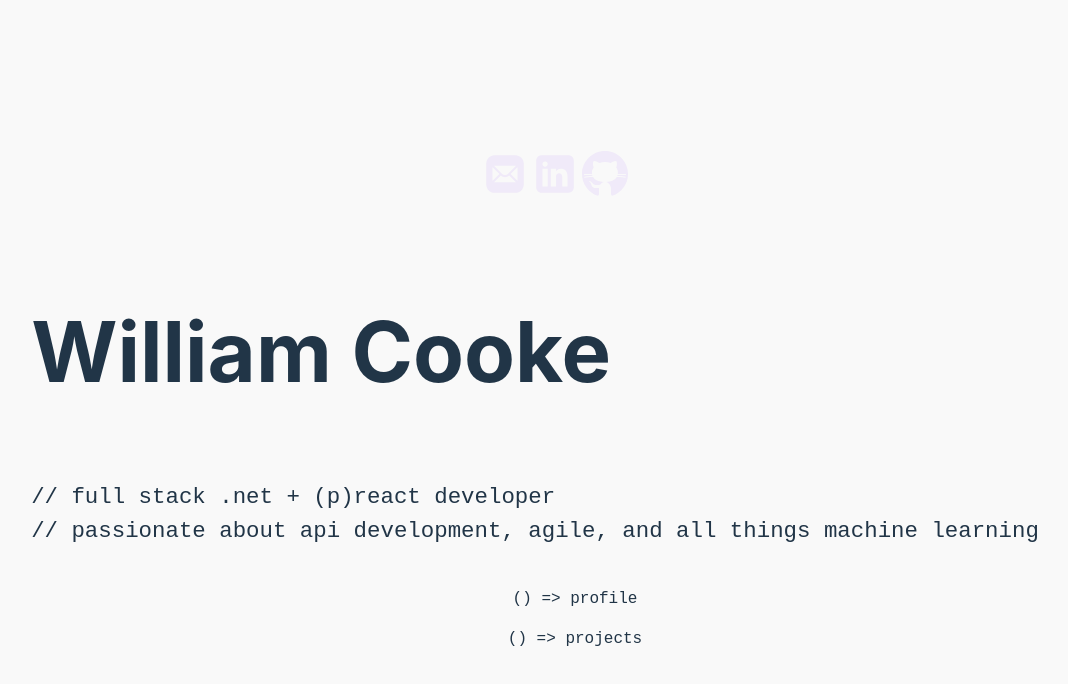
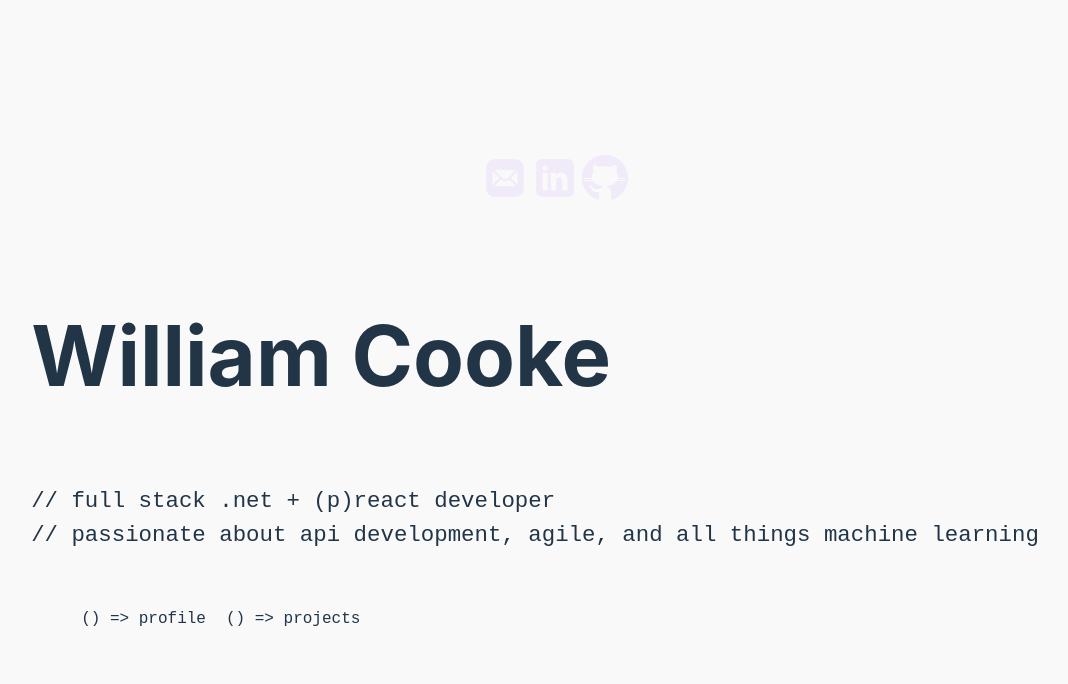
Before and after one commit to WillC33/Portfolio, a Preact app: page / in a window 1280 px wide. Shown: the top 684 px of the page, without its empty margins (105-1173 px from the left). Built offline with nearby package versions, Linux system fonts and the light colour scheme; a web font is replaced by a local one.

Commit message:
changes to navbar display

```diff
--- a/src/components/NavMenu/NavMenu.jsx
+++ b/src/components/NavMenu/NavMenu.jsx
@@ -22,6 +22,9 @@ export const NavMenu = () => {
                 {location !== 'projects' && <li className={styles.listItem}>
                     <p name="projects" onClick={(e) => handleClick(e)} className="with-highlight">() => projects</p>
                 </li>}
+                {/*location !== 'blog' && <li className={styles.listItem}>
+                    <p name="blog" onClick={(e) => handleClick(e)} className="with-highlight">() => blog</p>
+                </li>*/}
             </ul>
         </menu>
     )
--- a/src/components/NavMenu/NavMenu.module.css
+++ b/src/components/NavMenu/NavMenu.module.css
@@ -1,5 +1,13 @@
+.menu {
+    display: flex;
+    padding: 0;
+    margin: 0;
+}
+
 .listItem {
+    flex-direction: row;
     cursor: pointer;
+    padding: 0 10px;
     transition: text-shadow 1s;
     overflow: visible;
 }
```
